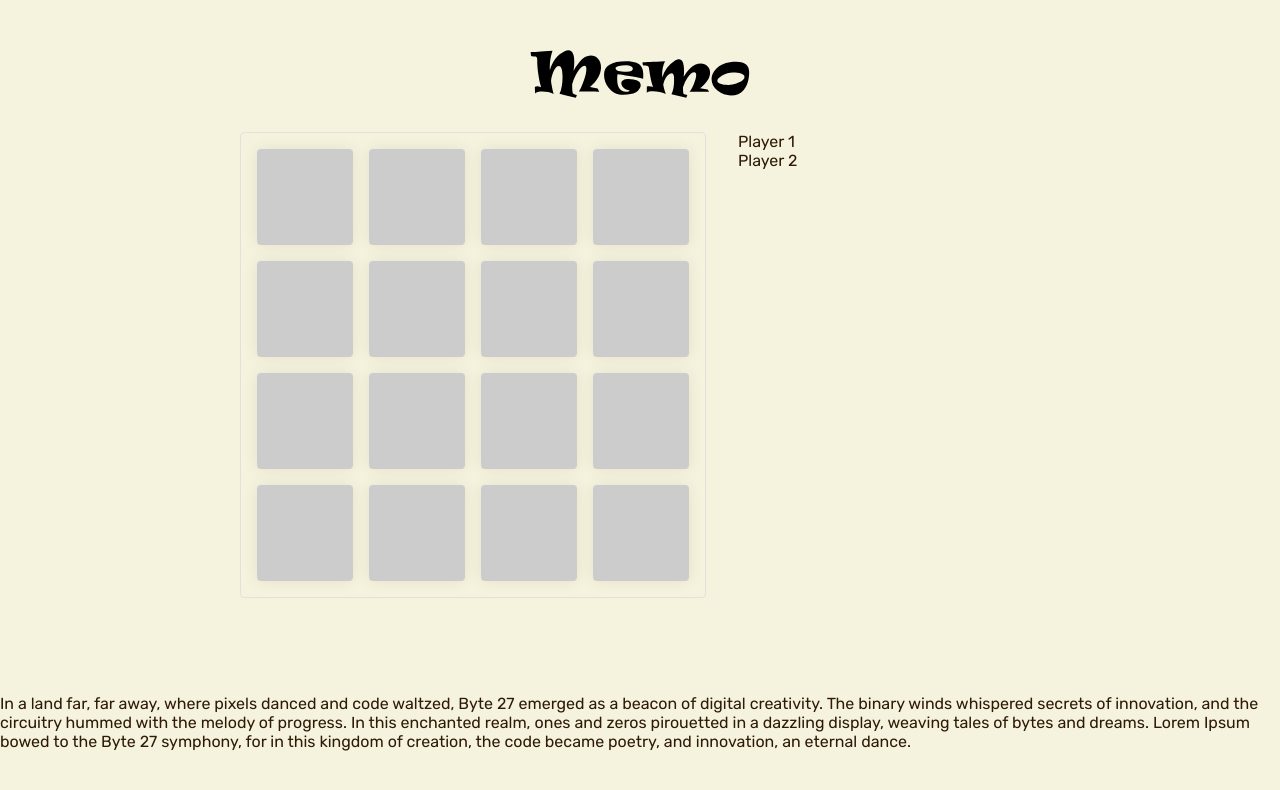
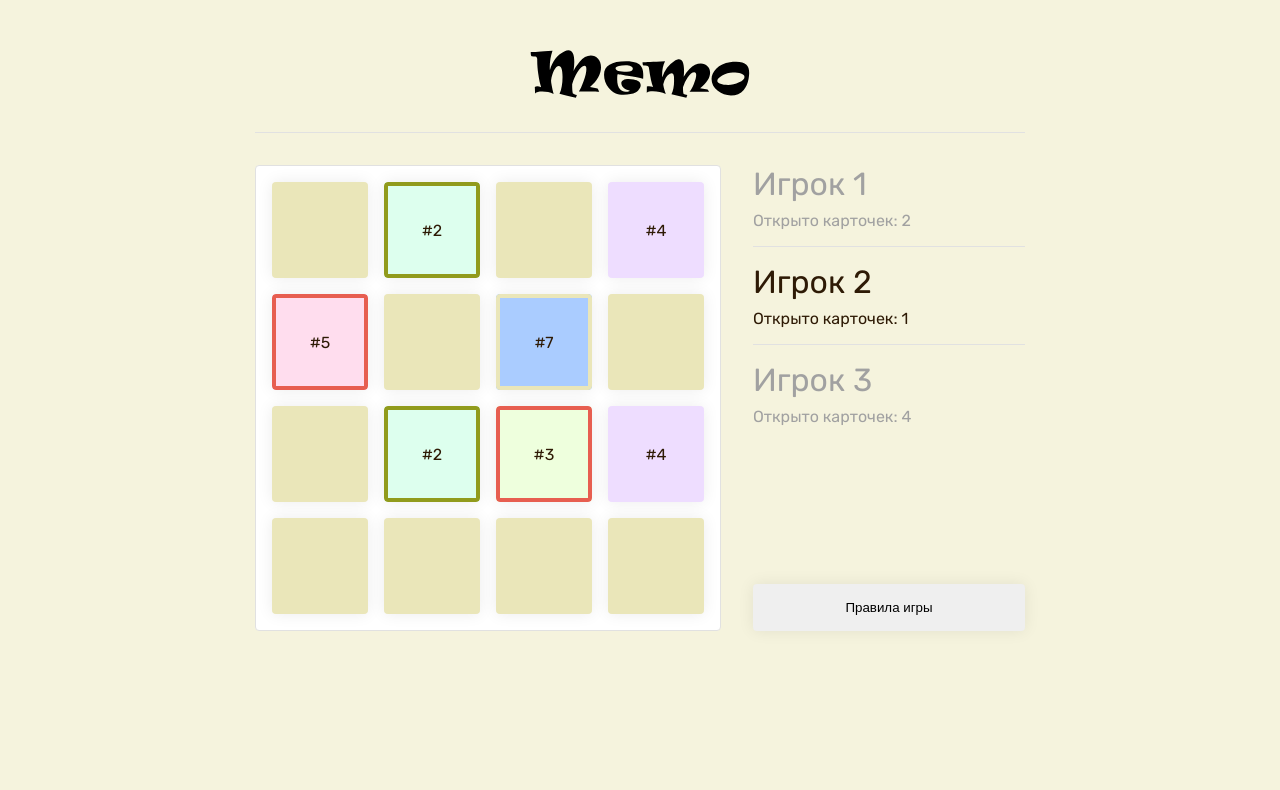
Before and after one commit to markgrushevski/memory-the-game, a Vue app in the folder frontend/: page / in a window 1280 px wide. Shown: the top 790 px of the page. Built offline with nearby package versions, Linux system fonts and the light colour scheme; no server answers; the HTML template or start-up script is replaced by a standard one.

Commit message:
feat: add sidebar & card status

```diff
--- a/frontend/src/App.vue
+++ b/frontend/src/App.vue
@@ -29,7 +29,7 @@ useFetch('https://django-api-eodw.onrender.com/api/items/?format=json')
                                     #1
                                 </span>
                             </div>
-                            <div class="memo-board__card memo-board__card-type-2">
+                            <div class="memo-board__card memo-board__card-type-2 is-active is-match">
                                 <span>
                                     #2
                                 </span>
@@ -39,12 +39,12 @@ useFetch('https://django-api-eodw.onrender.com/api/items/?format=json')
                                     #3
                                 </span>
                             </div>
-                            <div class="memo-board__card memo-board__card-type-4">
+                            <div class="memo-board__card memo-board__card-type-4 is-open">
                                 <span>
                                     #4
                                 </span>
                             </div>
-                            <div class="memo-board__card memo-board__card-type-5">
+                            <div class="memo-board__card memo-board__card-type-5 is-active is-not-match">
                                 <span>
                                     #5
                                 </span>
@@ -54,7 +54,7 @@ useFetch('https://django-api-eodw.onrender.com/api/items/?format=json')
                                     #6
                                 </span>
                             </div>
-                            <div class="memo-board__card memo-board__card-type-7">
+                            <div class="memo-board__card memo-board__card-type-7 is-active">
                                 <span>
                                     #7
                                 </span>
@@ -69,17 +69,17 @@ useFetch('https://django-api-eodw.onrender.com/api/items/?format=json')
                                     #1
                                 </span>
                             </div>
-                            <div class="memo-board__card memo-board__card-type-2">
+                            <div class="memo-board__card memo-board__card-type-2 is-active is-match">
                                 <span>
                                     #2
                                 </span>
                             </div>
-                            <div class="memo-board__card memo-board__card-type-3">
+                            <div class="memo-board__card memo-board__card-type-3  is-active is-not-match">
                                 <span>
                                     #3
                                 </span>
                             </div>
-                            <div class="memo-board__card memo-board__card-type-4">
+                            <div class="memo-board__card memo-board__card-type-4 is-open">
                                 <span>
                                     #4
                                 </span>
@@ -107,30 +107,53 @@ useFetch('https://django-api-eodw.onrender.com/api/items/?format=json')
                         </div>
                     </div>
                 </main>
-                <aside>
+                <aside class="memo-aside">
                     <div class="memo-players">
-                        <div class="memo-players__player">
-                            Player 1
+                        <div id="memo-player-1" class="memo-players__player">
+                            <div class="memo-players__player-name">
+                                Игрок 1
+                            </div>
+                            <div class="memo-players__player-score">
+                                Открыто карточек: 2
+                            </div>
                         </div>
-                        <div class="memo-players__player">
-                            Player 2
+                        <div id="memo-player-2" class="memo-players__player is-active">
+                            <div class="memo-players__player-name">
+                                Игрок 2
+                            </div>
+                            <div class="memo-players__player-score">
+                                Открыто карточек: 1
+                            </div>
                         </div>
+                        <div id="memo-player-2" class="memo-players__player">
+                            <div class="memo-players__player-name">
+                                Игрок 3
+                            </div>
+                            <div class="memo-players__player-score">
+                                Открыто карточек: 4
+                            </div>
+                        </div>
+                    </div>
+
+                    <div class="memo-controls">
+                        <button class="memo-button button-help" aria-label="Правила игры" type="submit">
+                            Правила игры
+                        </button>
+                        <!--
+                        <button class="memo-button button-restart" aria-label="Начать новую игру" type="submit">
+                            Начать новую игру
+                        </button>
+                        -->
                     </div>
                 </aside>
             </div>
         </section>
 
-        <p>
-            In a land far, far away, where pixels danced and code waltzed, Byte 27 emerged as a beacon of digital
-            creativity. The binary winds whispered secrets of innovation, and the circuitry hummed with the melody of
-            progress. In this enchanted realm, ones and zeros pirouetted in a dazzling display, weaving tales of bytes
-            and dreams. Lorem Ipsum bowed to the Byte 27 symphony, for in this kingdom of creation, the code became
-            poetry, and innovation, an eternal dance.
-        </p>
-
+        <!--
         <pre>
             {{ _data }}
         </pre>
+        -->
     </div>
 </template>
 
--- a/frontend/src/ui/_layout.scss
+++ b/frontend/src/ui/_layout.scss
@@ -63,8 +63,70 @@ dl {
 	&-content {
 		display: flex;
 		gap: $spacer * 2;
-		width: 800px;
+		width: calc( ( ( #{$gutter} * 6 ) + #{$spacer} ) * var(--game-cards) + 290px + ( #{$spacer} * 2 ) );
 		margin: 0 auto;
+
+		&:not(:first-child) {
+			padding-top: $spacer * 2;
+			border-top: 1px solid var(--color-border);
+		}
+	}
+
+	&-aside {
+		display: flex;
+		flex-direction: column;
+		width: 290px;
+	}
+
+	&-players {
+		display: flex;
+		flex-direction: column;
+		gap: $spacer;
+
+		&__player {
+			color: var(--color-mute);
+
+			&.is-active {
+				color: var(--color-primary);
+			}
+
+			&-name {
+				font-size: $font-size-h3;
+			}
+
+			&-score {
+				padding-top: $spacer * 0.5;
+			}
+
+			&:not(:first-child) {
+				padding-top: $spacer;
+				border-top: 1px solid var(--color-border);
+			}
+		}
+	}
+
+	&-controls {
+		margin-top: auto;
+		padding-top: $spacer;
+
+		.memo-button {
+			@include button();
+
+			width: 100%;
+
+			&:hover {
+				@include button-hover();
+			}
+		}
+
+		.button-help {
+
+		}
+
+		.button-restart {
+			color: var(--button-color);
+			background: var(--button-background);
+		}
 	}
 
 	&-board {
@@ -76,6 +138,7 @@ dl {
 			flex-wrap: wrap;
 			width: calc( ( ( #{$gutter} * 6 ) + #{$spacer} ) * var(--game-cards) );
 			padding: calc( #{$spacer} * 0.5 );
+			background: var(--layout-background);
 			border-radius: var(--element-border-radius);
 			border: 1px solid var(--color-border);
 		}
@@ -89,79 +152,92 @@ dl {
 			margin: $spacer * 0.5;
 			cursor: pointer;
 			transition: $transition;
-
 			border-radius: var(--element-border-radius);
 			box-shadow: $shadow;
+			overflow: hidden;
+
+			span {
+				display: flex;
+				justify-content: center;
+				align-items: center;
+				width: calc( ( #{$gutter} * 6 ) - ( var(--game-card-border-width) * 2 ) );
+				height: calc( ( #{$gutter} * 6 ) - ( var(--game-card-border-width) * 2 ) );
+				border: var(--game-card-border-width) solid var(--game-card-border-color);
+				border-radius: var(--element-border-radius);
+			}
+
+			&.is-active {
+				border-color: #f00;
+
+				span {
+					visibility: visible;
+				}
+
+				&.is-match {
+					span {
+						border-color: var(--game-card-border-color-match);
+					}
+				}
+
+				&.is-not-match {
+					span {
+						border-color: var(--color-warning);
+					}
+				}
+			}
 
 			&.is-open {
 				span {
 					visibility: visible;
+					border-color: transparent;
 				}
 			}
 
-			&:not(.is-open) {
-				background: #ccc;
+			&:not(.is-open, .is-active) {
+				background: var(--game-card-backface);
 
 				span {
 					visibility: hidden;
 				}
-
-				&:hover {
-					box-shadow: $shadow-hover;
-
-					span {
-						visibility: visible;
-					}
-				}
 			}
 
+			&:not(.is-open, .is-active):hover {
+				box-shadow: $shadow-hover;
+			}
+
+			// TEMP
+			// &:hover {
+			// 	span {
+			// 		visibility: visible;
+			// 		border-color: transparent;
+			// 	}
+			// }
+			// TEMP
+
 			&-type-1 {
-				&:hover {
 				background: #def;
 			}
-			}
-
 			&-type-2 {
-				&:hover {
 				background: #dfe;
 			}
-			}
-
 			&-type-3 {
-				&:hover {
 				background: #efd;
 			}
-			}
-
 			&-type-4 {
-				&:hover {
 				background: #edf;
 			}
-			}
-
 			&-type-5 {
-				&:hover {
 				background: #fde;
 			}
-			}
-
 			&-type-6 {
-				&:hover {
 				background: #fed;
 			}
-			}
-
 			&-type-7 {
-				&:hover {
 				background: #acf;
 			}
-			}
-
 			&-type-8 {
-				&:hover {
 				background: #caf;
 			}
 		}
 	}
 }
-}
```
Lines whose indentation alone changed are shown as unchanged.
